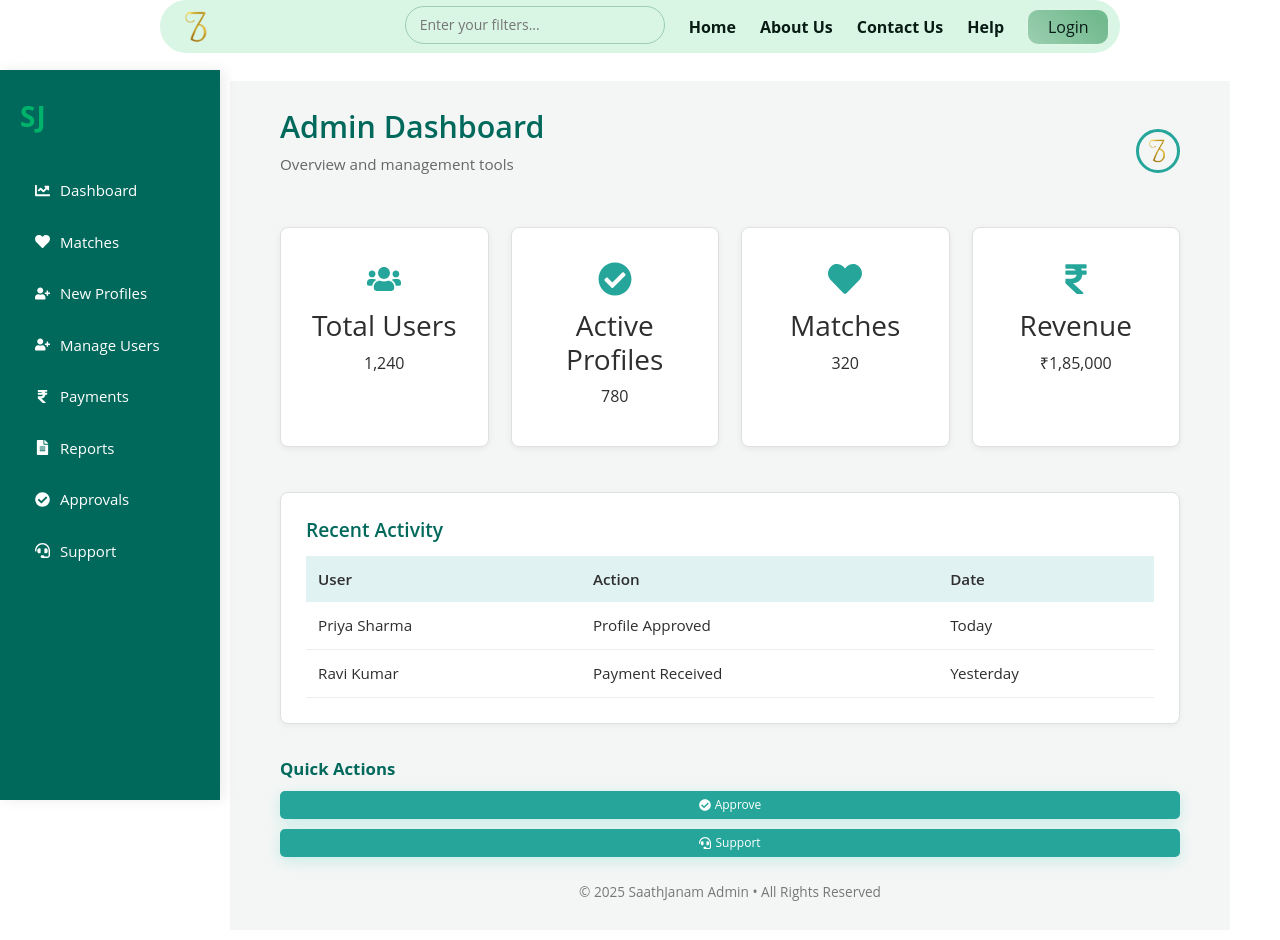
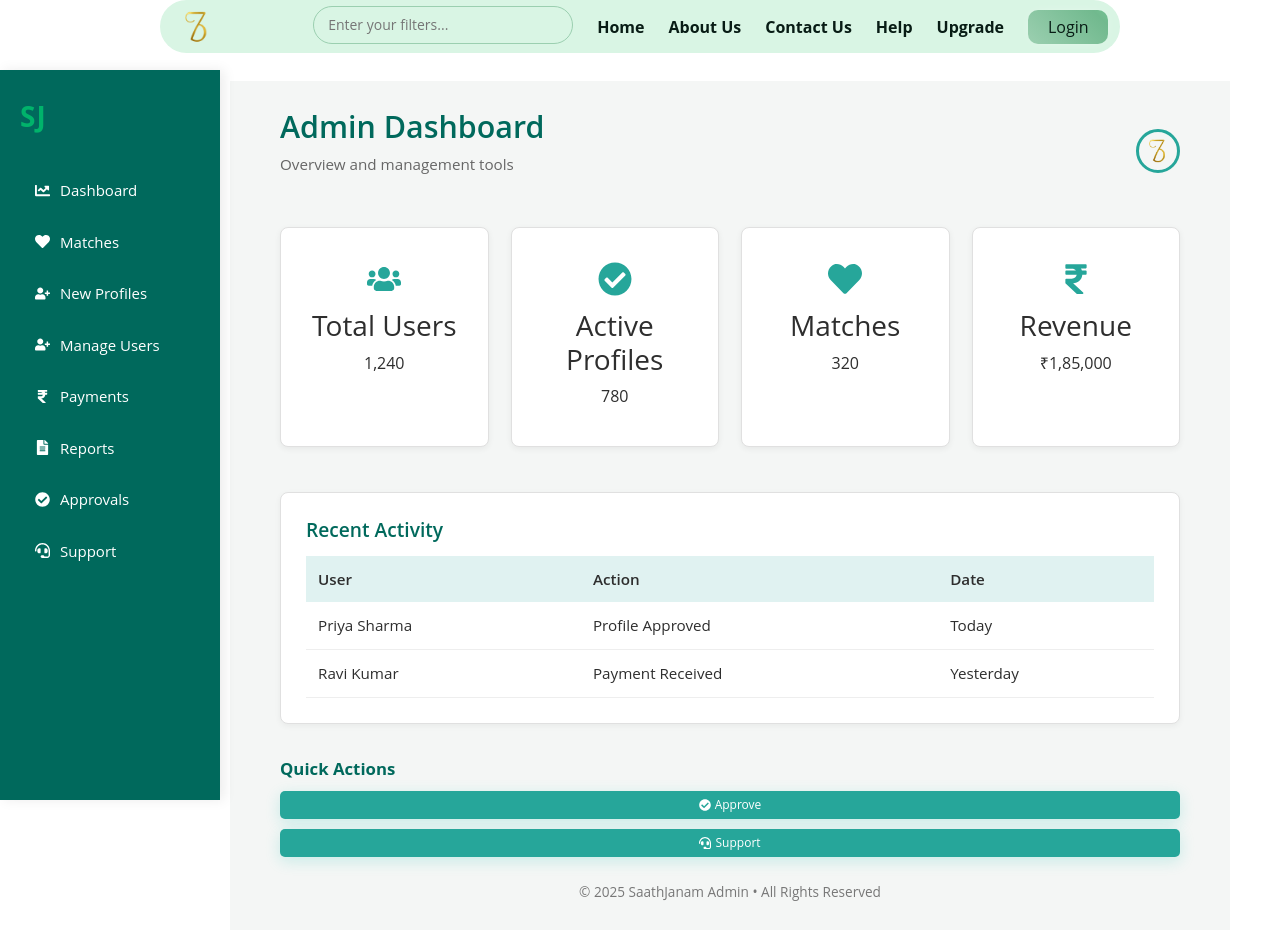
Before and after one commit to Lunoviantechnologies/Matrimony_PF, a React (Vite) app: page /admin in a window 1280 px wide. Shown: the top 940 px of the page. Built offline with nearby package versions, Linux system fonts and the light colour scheme.

Commit message:
subscription_routeChanged, navbar_newLinkCreated

```diff
--- a/src/components/Navbar.jsx
+++ b/src/components/Navbar.jsx
@@ -20,6 +20,7 @@ const Navbar = () => {
                 <Link className="navLink" to="/aboutUs">About Us</Link>
                 <Link className="navLink" to="/contactUs">Contact Us</Link>
                 <Link className="navLink" to="/help">Help</Link>
+                <Link className="navLink" to="/premium">Upgrade</Link>
 
                 <button className="navLogin" onClick={openLogin}>
                     Login
--- a/src/pages/PremiumSubscription.jsx
+++ b/src/pages/PremiumSubscription.jsx
@@ -90,7 +90,7 @@ function PremiumSubscription() {
   ];
 
   const handlePlanSelect = (plan) => {
-    navigate(`/dashboard/cart/${plan.id}`);
+    navigate(`/cart/${plan.id}`);
   };
 
   return (
```
Also changed, not shown: src/routes/AppRoutes.jsx (+8 -12 lines).
